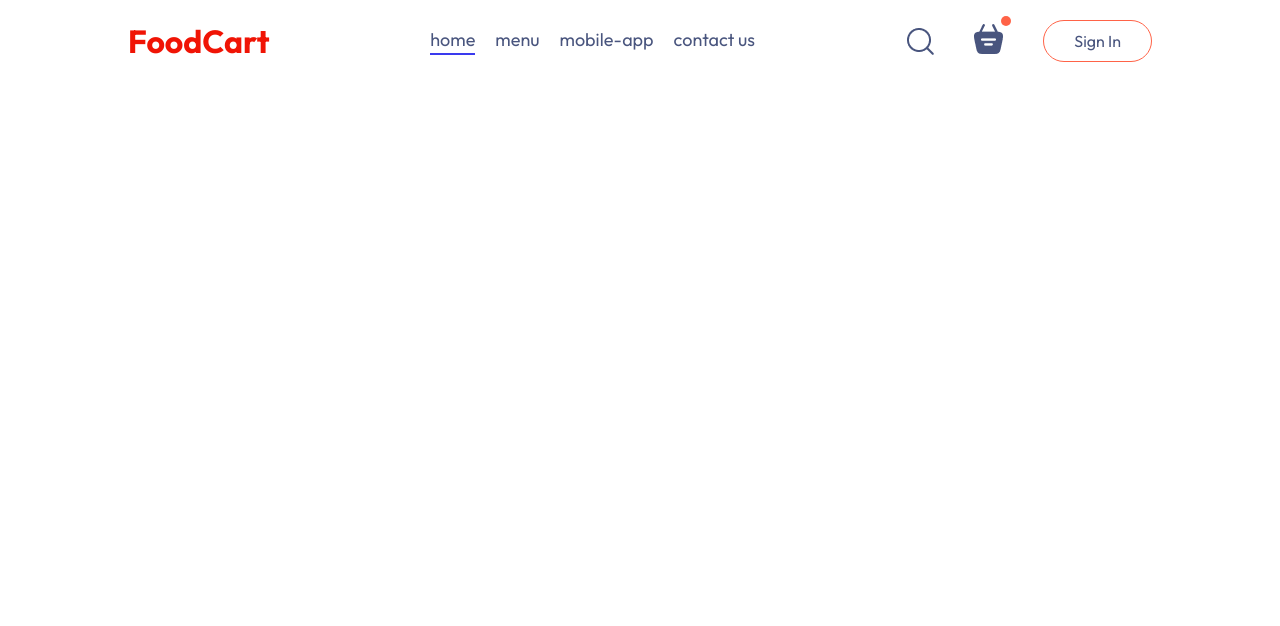
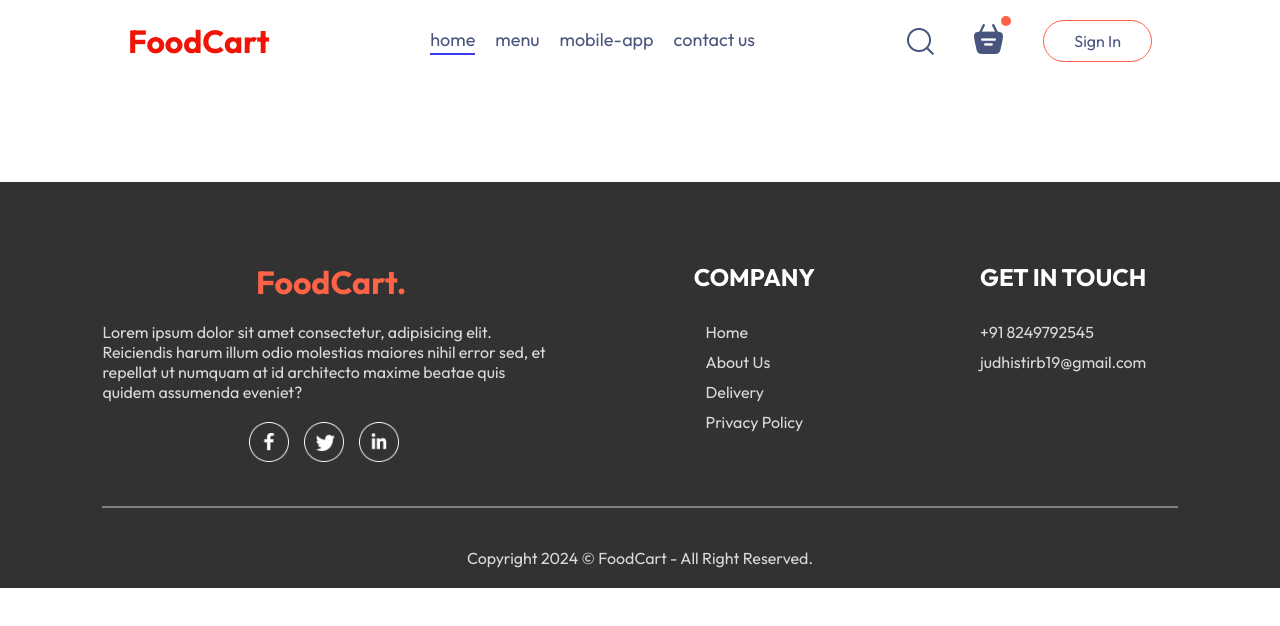
Before and after one commit to JUDHI3134/food-cart, a React (Vite) app in the folder frontend/: page /order in a window 1280 px wide. Shown: the top 626 px of the page. Built offline with nearby package versions, Linux system fonts and the light colour scheme.

Commit message:
complete footer part

```diff
--- a/frontend/src/App.jsx
+++ b/frontend/src/App.jsx
@@ -4,9 +4,11 @@
 import Home from './pages/Home/Home'
 import Cart from './pages/Cart/Cart'
 import PlaceOrder from './pages/PlaceOrder/PlaceOrder'
+import Footer from './components/Footer/Footer'
 
 const App = () => {
   return (
+    <>
     <div className='app'>
      <Navbar/>
      <Routes>
@@ -15,6 +17,8 @@
       <Route path='/order' element={<PlaceOrder/>} />
      </Routes>
     </div>
+    <Footer/>
+    </>
   )
 }
 
--- /dev/null
+++ b/frontend/src/components/Footer/Footer.css
@@ -0,0 +1,45 @@
+.footer{
+    color: #d9d9d9;
+    background-color: #323232;
+    display: flex;
+    flex-direction: column;
+    align-items: center;
+    gap: 20px;
+    padding: 20px 8vw;
+    padding-top: 80px;
+    margin-top: 100px;
+}
+.footer-content{
+    width: 100%;
+    display: grid;
+    grid-template-columns: 2fr 1fr 1fr;
+    gap: 80px;
+}
+.footer-content-left h1{
+    color: tomato;
+}
+.footer-content-left, .footer-content-center, .footer-content-right{
+    display: flex;
+    flex-direction: column;
+    align-items: center;
+    gap: 20px;
+}
+.footer-content-left li, .footer-content-center li, .footer-content-right li{
+    list-style: none;
+    margin: 10px;
+    cursor: pointer;
+}
+.footer-content-center h2, .footer-content-right h2{
+    color: white;
+}
+.footer-social-icons img{
+    width: 40px;
+    margin-right: 15px;
+}
+.footer hr{
+    width: 100%;
+    height: 2px;
+    margin: 20px 0;
+    background-color: gray;
+    border: none;
+}
--- /dev/null
+++ b/frontend/src/components/Footer/Footer.jsx
@@ -0,0 +1,46 @@
+import React from 'react'
+import './Footer.css'
+import { assets } from '../../assets/assets'
+
+const Footer = () => {
+  return (
+    <div className='footer' id='footer'>
+      <div className="footer-content">
+        <div className="footer-content-left">
+            {/* <img src={assets.logo} alt="" /> */}
+            <h1>FoodCart.</h1>
+            <p>Lorem ipsum dolor sit amet consectetur, adipisicing elit. Reiciendis harum illum odio molestias maiores nihil error sed, et repellat ut numquam at id architecto maxime beatae quis quidem assumenda eveniet?</p>
+            <div className="footer-social-icons">
+                <img src={assets.facebook_icon} alt="" />
+                <img src={assets.twitter_icon} alt="" />
+                <img src={assets.linkedin_icon} alt="" />
+            </div>
+        </div>
+
+        <div className="footer-content-center">
+            <h2>COMPANY</h2>
+            <ul>
+                <li>Home</li>
+                <li>About Us</li>
+                <li>Delivery</li>
+                <li>Privacy Policy</li>
+            </ul>
+        </div>
+
+        <div className="footer-content-right">
+            <h2>GET IN TOUCH</h2>
+            <ul>
+                <li>+91 8249792545</li>
+                <li>judhistirb19@gmail.com</li>
+            </ul>
+        </div>
+      </div>
+      <hr />
+      <p className="footer-copyright">
+        Copyright 2024 © FoodCart - All Right Reserved.
+      </p>
+    </div>
+  )
+}
+
+export default Footer
```
